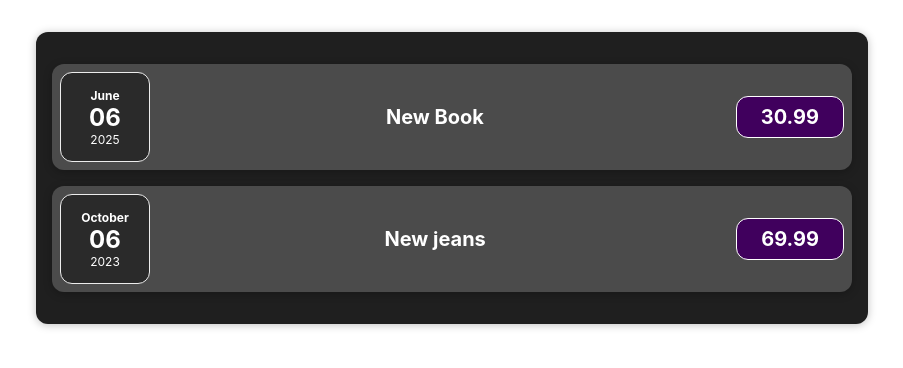
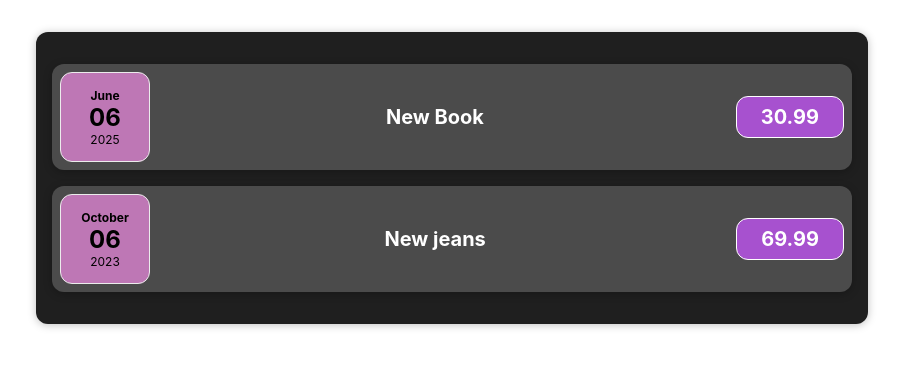
Before and after one commit to annubella/expenses, a React (Create React App) app: page / in a window 1280 px wide. Shown: the top 368 px of the page, without its empty margins (188-1091 px from the left). Built offline with nearby package versions, Linux system fonts and the light colour scheme.

Commit message:
organiseerisin kaustad

```diff
--- a/src/App.js
+++ b/src/App.js
@@ -1,5 +1,5 @@
 import './App.css';
-import ExpenseItem from './components/ExpenseItem';
+import ExpenseItem from './components/Expenses/ExpenseItem';
 
 function App() {
   const expenses =[
--- a/src/components/ExpenseDate.css
+++ b/src/components/Expenses/ExpenseDate.css
@@ -4,8 +4,8 @@
     width: 5.5rem;
     height: 5.5rem;
     border: 1px solid #ececec;
-    background-color: #2a2a2a;
-    color: white;
+    background-color: #be77b5;
+    color: black;
     border-radius: 12px;
     align-items: center;
     justify-content: center;
--- a/src/components/ExpenseDate.js
+++ b/src/components/Expenses/ExpenseDate.js
@@ -8,10 +8,10 @@
     const year = props.date.getFullYear()
 
     return (
-        <div class='expense-date'>
-            <div class='expense-date__month'>{month}</div>
-            <div class='expense-date__day'>{day}</div>
-            <div class='expense-date__year'>{year}</div>
+        <div className='expense-date'>
+            <div className='expense-date__month'>{month}</div>
+            <div className='expense-date__day'>{day}</div>
+            <div className='expense-date__year'>{year}</div>
         </div>
     )
 }
--- a/src/components/ExpenseItem.css
+++ b/src/components/Expenses/ExpenseItem.css
@@ -33,7 +33,7 @@
     font-size: 1rem;
     font-weight: bold;
     color: white;
-    background-color: #40005d;
+    background-color: #a751cf;
     border: 1px solid white;
     padding: 0.5rem;
     border-radius: 12px;
--- a/src/components/ExpenseItem.js
+++ b/src/components/Expenses/ExpenseItem.js
@@ -1,7 +1,7 @@
 import './ExpenseItem.css'
 import ExpenseDate from './ExpenseDate'
 import Expenses from './Expenses'
-import Card from './Card'
+import Card from '../UI/Card'
 
 function ExpenseItem(props){
 
--- a/src/components/Expenses.js
+++ b/src/components/Expenses/Expenses.js
@@ -1,5 +1,5 @@
 import './Expenses.css'
-import Card from './Card'
+import Card from '../UI/Card'
 import ExpenseItem from './ExpenseItem'
 
 function Expenses (props){
```
Also changed, not shown: src/components/Expenses/Expenses.css (renamed from src/components/Expenses.css), src/components/UI/Card.css (renamed from src/components/Card.css), src/components/UI/Card.js (renamed from src/components/Card.js).
